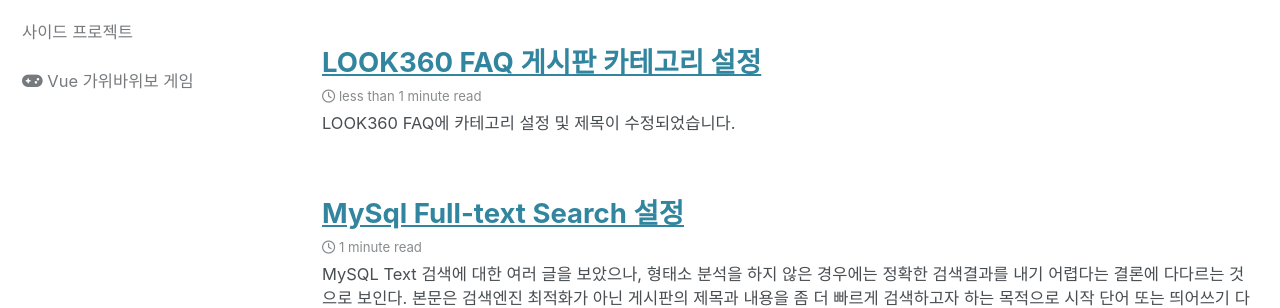
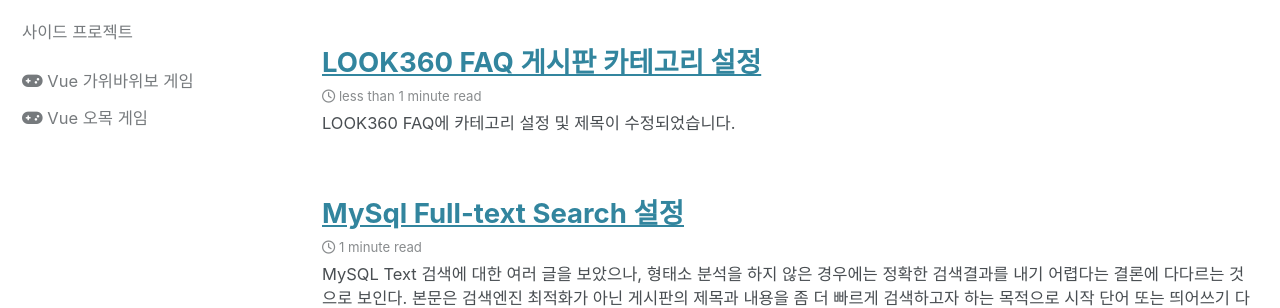
Before and after one commit to kabkee/kabkee.github.io, a Jekyll site: the page built from index.html, in a window 1280 px wide. Shown: the part 489-797 px from the top of the page. Built offline with Jekyll 4.4.1, drawn with Linux system fonts in a browser that asks for light colours; cached includes are drawn as plain includes; nearby versions of some CDN libraries; the list of posts is cut into pages by our own code.

Commit message:
사이드 프르젝트에 오목게임 추가

```diff
--- a/_includes/author-profile-custom-links.html
+++ b/_includes/author-profile-custom-links.html
@@ -7,10 +7,17 @@
 -->
 
 <div style='margin-top: 2em; margin-bottom: 1em;'>
-<p>사이드 프로젝트</p>
+	<p>사이드 프로젝트</p>
 </div>
-  <li>
-    <a href="https://kabkee.github.io/vue-rock-scissors-paper-game/" target='_blank' itemprop="sameAs" rel="nofollow noopener noreferrer">
-      <i class="fas fa-gamepad" aria-hidden="true"></i> Vue 가위바위보 게임
-    </a>
-  </li>
+<li>
+	<a href="https://kabkee.github.io/vue-rock-scissors-paper-game/" target='_blank' itemprop="sameAs"
+		rel="nofollow noopener noreferrer">
+		<i class="fas fa-gamepad" aria-hidden="true"></i> Vue 가위바위보 게임
+	</a>
+</li>
+<li>
+	<a href="https://kabkee.github.io/vue-omok-game/" target='_blank' itemprop="sameAs"
+		rel="nofollow noopener noreferrer">
+		<i class="fas fa-gamepad" aria-hidden="true"></i> Vue 오목 게임
+	</a>
+</li>
```
